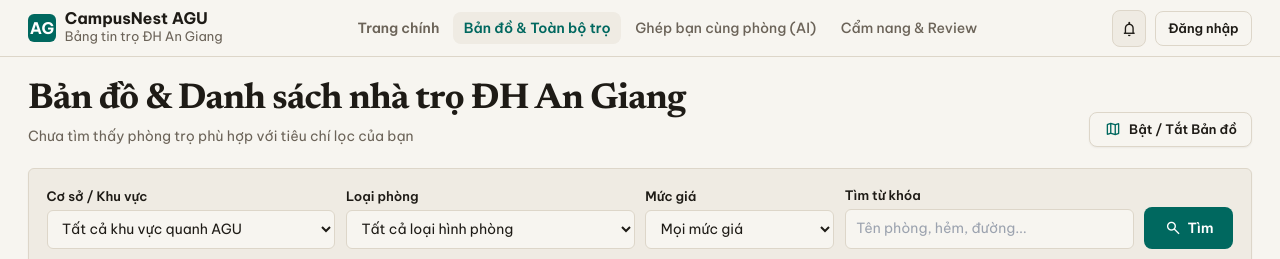
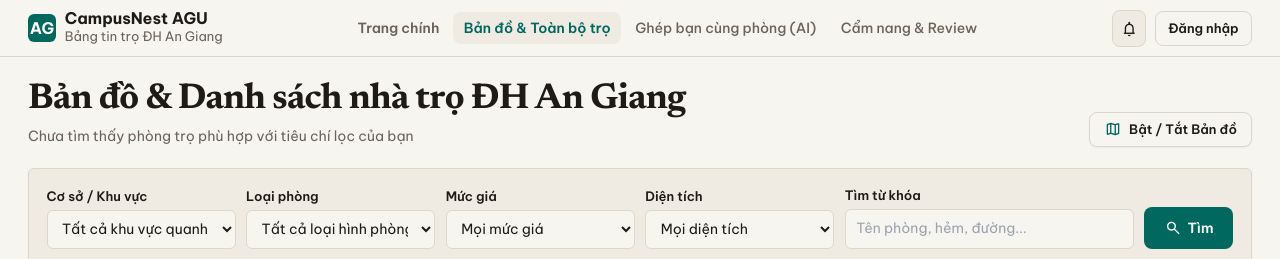
Before and after one commit to DTH235784-TranAnhTien/DoAn_TimNhaTroSV_QLDAPM, a PHP site: page /DoAn_TimNhaTroSV_QLDAPM/danhsach.php in a window 1280 px wide. Shown: the top 259 px of the page. Run offline with PHP 8.4, Linux system fonts and the light colour scheme; data comes from the database, SQL or seed files in the repository; tables that the repository leaves empty hold one stand-in row (values such as "Sample post"); some libraries are stand-ins or nearby versions.

Commit message:
feat(danhsach): bo sung bo loc theo dien tich phong

```diff
--- a/danhsach.php
+++ b/danhsach.php
@@ -8,6 +8,7 @@ require_once __DIR__ . '/cauhinh/auth.php';
 $filterCoso      = $_GET['coso']      ?? ($_GET['kv'] ?? '');
 $filterLoaiphong = $_GET['loaiphong'] ?? '';
 $filterGia       = $_GET['ngansach']  ?? ($_GET['gia'] ?? '');
+$filterDientich  = $_GET['dientich']  ?? '';
 $filterTag       = $_GET['tag']       ?? '';
 $filterSapxep    = $_GET['sapxep']    ?? 'moi-nhat';
 $q               = trim($_GET['q']    ?? '');
@@ -56,6 +57,15 @@ if ($filterGia === 'duoi-1m2') {
     $where[] = "p.GiaThue BETWEEN 1200000 AND 1800000";
 } elseif ($filterGia === 'tren-1m8') {
     $where[] = "p.GiaThue > 1800000";
+}
+
+// 4b. Lọc theo diện tích (Thành viên 4)
+if ($filterDientich === 'duoi-15') {
+    $where[] = "p.DienTich > 0 AND p.DienTich < 15";
+} elseif ($filterDientich === '15-25') {
+    $where[] = "p.DienTich BETWEEN 15 AND 25";
+} elseif ($filterDientich === 'tren-25') {
+    $where[] = "p.DienTich > 25";
 }
 
 // 5. Lọc nhanh theo tags
@@ -213,7 +223,7 @@ include_once __DIR__ . '/dungchung/header.php';
     <div class="grid grid-cols-1 md:grid-cols-12 gap-3 items-end">
 
       <!-- 1. Cơ sở học tập / Khu vực -->
-      <div class="md:col-span-3">
+      <div class="md:col-span-2">
         <label class="block text-xs font-semibold text-text-main mb-1">Cơ sở / Khu vực</label>
         <select name="coso" class="w-full bg-bg-main border border-border-warm rounded-card px-3 py-2.5 text-sm text-text-main focus:border-accent outline-none">
           <option value="">Tất cả khu vực quanh AGU</option>
@@ -228,7 +238,7 @@ include_once __DIR__ . '/dungchung/header.php';
       </div>
 
       <!-- 2. Loại phòng -->
-      <div class="md:col-span-3">
+      <div class="md:col-span-2">
         <label class="block text-xs font-semibold text-text-main mb-1">Loại phòng</label>
         <select name="loaiphong" class="w-full bg-bg-main border border-border-warm rounded-card px-3 py-2.5 text-sm text-text-main focus:border-accent outline-none">
           <option value="">Tất cả loại hình phòng</option>
@@ -247,6 +257,17 @@ include_once __DIR__ . '/dungchung/header.php';
           <option value="duoi-1m2" <?= $filterGia==='duoi-1m2'?'selected':'' ?>>Dưới 1.2 triệu</option>
           <option value="1m2-1m8" <?= $filterGia==='1m2-1m8'?'selected':'' ?>>1.2 – 1.8 triệu</option>
           <option value="tren-1m8" <?= $filterGia==='tren-1m8'?'selected':'' ?>>Trên 1.8 triệu</option>
+        </select>
+      </div>
+
+      <!-- 3b. Diện tích -->
+      <div class="md:col-span-2">
+        <label class="block text-xs font-semibold text-text-main mb-1">Diện tích</label>
+        <select name="dientich" class="w-full bg-bg-main border border-border-warm rounded-card px-3 py-2.5 text-sm text-text-main focus:border-accent outline-none tnum">
+          <option value="">Mọi diện tích</option>
+          <option value="duoi-15" <?= $filterDientich==='duoi-15'?'selected':'' ?>>Dưới 15 m²</option>
+          <option value="15-25" <?= $filterDientich==='15-25'?'selected':'' ?>>15 – 25 m²</option>
+          <option value="tren-25" <?= $filterDientich==='tren-25'?'selected':'' ?>>Trên 25 m²</option>
         </select>
       </div>
 
@@ -287,7 +308,7 @@ include_once __DIR__ . '/dungchung/header.php';
         Khu trọ nữ riêng
       </a>
 
-      <?php if ($q || $filterCoso || $filterLoaiphong || $filterGia || $filterTag): ?>
+      <?php if ($q || $filterCoso || $filterLoaiphong || $filterGia || $filterDientich || $filterTag): ?>
       <a href="/DoAn_TimNhaTroSV_QLDAPM/danhsach.php" class="px-3 py-1 rounded-card bg-status-red-bg text-status-red-text border border-status-red-border font-semibold flex items-center gap-1 ml-auto">
         <span class="material-symbols-outlined text-[14px]">close</span>Đặt lại bộ lọc
       </a>
```
